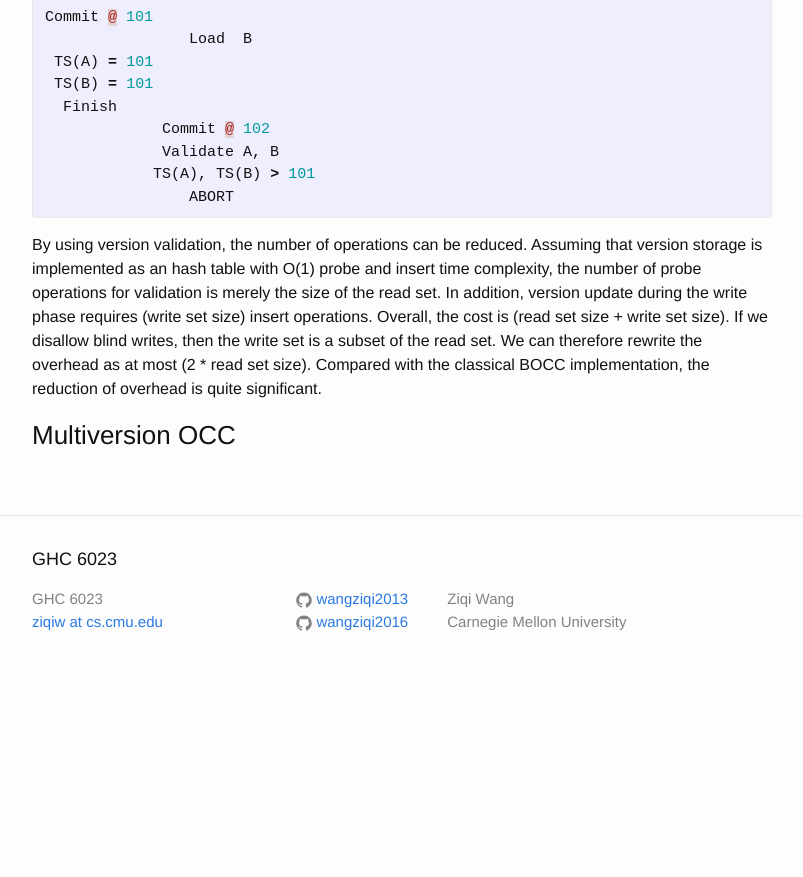
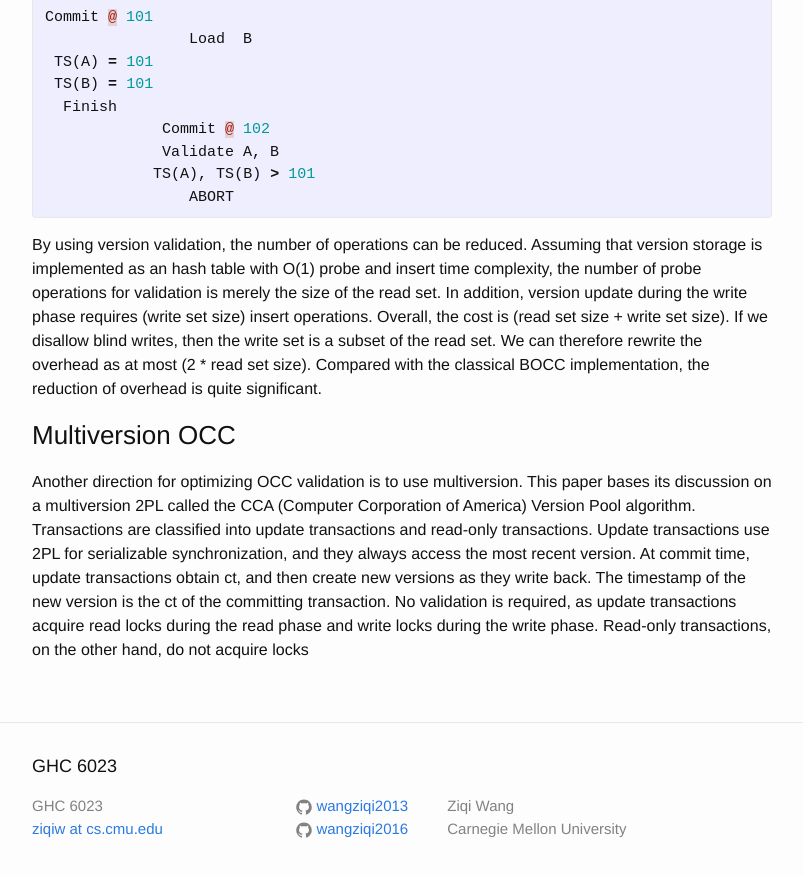
Before and after one commit to wangziqi2013/wangziqi2013.github.io, a Jekyll site: the page built from _posts/2018-03-20-Improving-the-Perf-of-OCC-Algo-through-TS-and-Ver.markdown, in a window 1280 px wide and 900 px high, scrolled down 3225 px. Shown: the top 877 px of the window, without its empty margins (238-1041 px from the left). Built offline with Jekyll 4.4.1, drawn with Linux system fonts in a browser that asks for light colours; before the commit the page ends 3918 px from its top, so only the background shows below that.

Commit message:
Working on CCA Version Pool

```diff
--- a/_posts/2018-03-20-Improving-the-Perf-of-OCC-Algo-through-TS-and-Ver.markdown
+++ b/_posts/2018-03-20-Improving-the-Perf-of-OCC-Algo-through-TS-and-Ver.markdown
@@ -130,3 +130,11 @@ most (2 * read set size). Compared with the classical BOCC implementation, the r
 quite significant.
 
 ### Multiversion OCC
+
+Another direction for optimizing OCC validation is to use multiversion. This paper bases its discussion
+on a multiversion 2PL called the CCA (Computer Corporation of America) Version Pool algorithm. Transactions
+are classified into update transactions and read-only transactions. Update transactions use 2PL for serializable
+synchronization, and they always access the most recent version. At commit time, update transactions obtain
+ct, and then create new versions as they write back. The timestamp of the new version is the ct of the committing
+transaction. No validation is required, as update transactions acquire read locks during the read phase and write
+locks during the write phase. Read-only transactions, on the other hand, do not acquire locks
```
